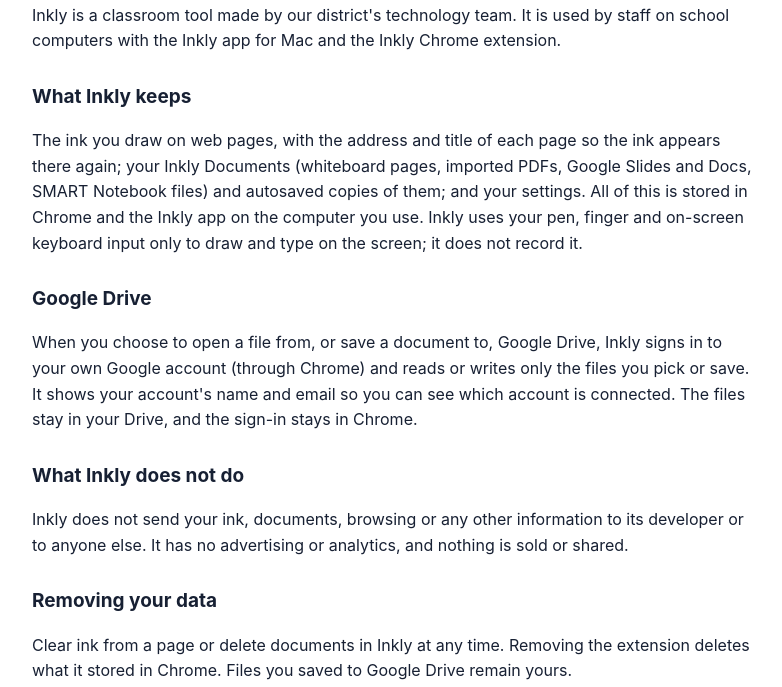
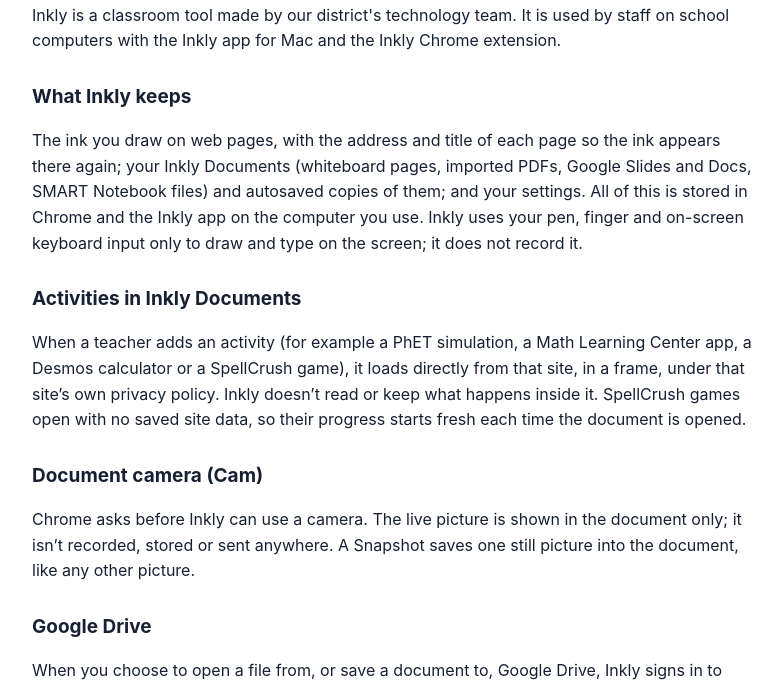
Before and after one commit to inkly-rsf/Inkly-Drive-Picker-Page, a plain HTML site: page privacy.html in a window 1280 px wide. Shown: the part 109-796 px from the top of the page, without its empty margins (248-1030 px from the left). Drawn offline with Linux system fonts and the light colour scheme.

Commit message:
Update privacy.html

```diff
--- a/privacy.html
+++ b/privacy.html
@@ -16,6 +16,11 @@ h1 { font-size: 28px; } h2 { font-size: 19px; margin-top: 28px; }
 <h2>What Inkly keeps</h2>
 <p>The ink you draw on web pages, with the address and title of each page so the ink appears there again; your Inkly Documents (whiteboard pages, imported PDFs, Google Slides and Docs, SMART Notebook files) and autosaved copies of them; and your settings. All of this is stored in Chrome and the Inkly app on the computer you use. Inkly uses your pen, finger and on-screen keyboard input only to draw and type on the screen; it does not record it.</p>
 
+<h2>Activities in Inkly Documents</h2>
+<p></p>When a teacher adds an activity (for example a PhET simulation, a Math Learning Center app, a Desmos calculator or a SpellCrush game), it loads directly from that site, in a frame, under that site’s own privacy policy. Inkly doesn’t read or keep what happens inside it. SpellCrush games open with no saved site data, so their progress starts fresh each time the document is opened.</p>
+<h2>Document camera (Cam)</h2>
+<p>Chrome asks before Inkly can use a camera. The live picture is shown in the document only; it isn’t recorded, stored or sent anywhere. A Snapshot saves one still picture into the document, like any other picture.</p>
+
 <h2>Google Drive</h2>
 <p>When you choose to open a file from, or save a document to, Google Drive, Inkly signs in to your own Google account (through Chrome) and reads or writes only the files you pick or save. It shows your account's name and email so you can see which account is connected. The files stay in your Drive, and the sign-in stays in Chrome.</p>
 
```
